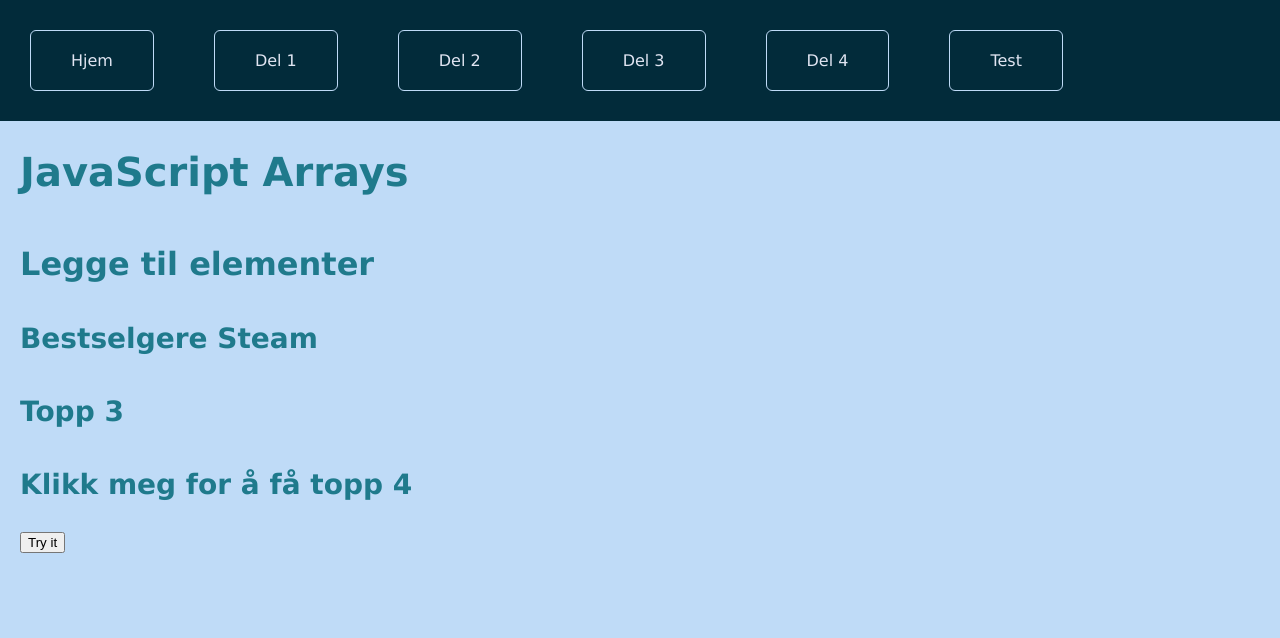
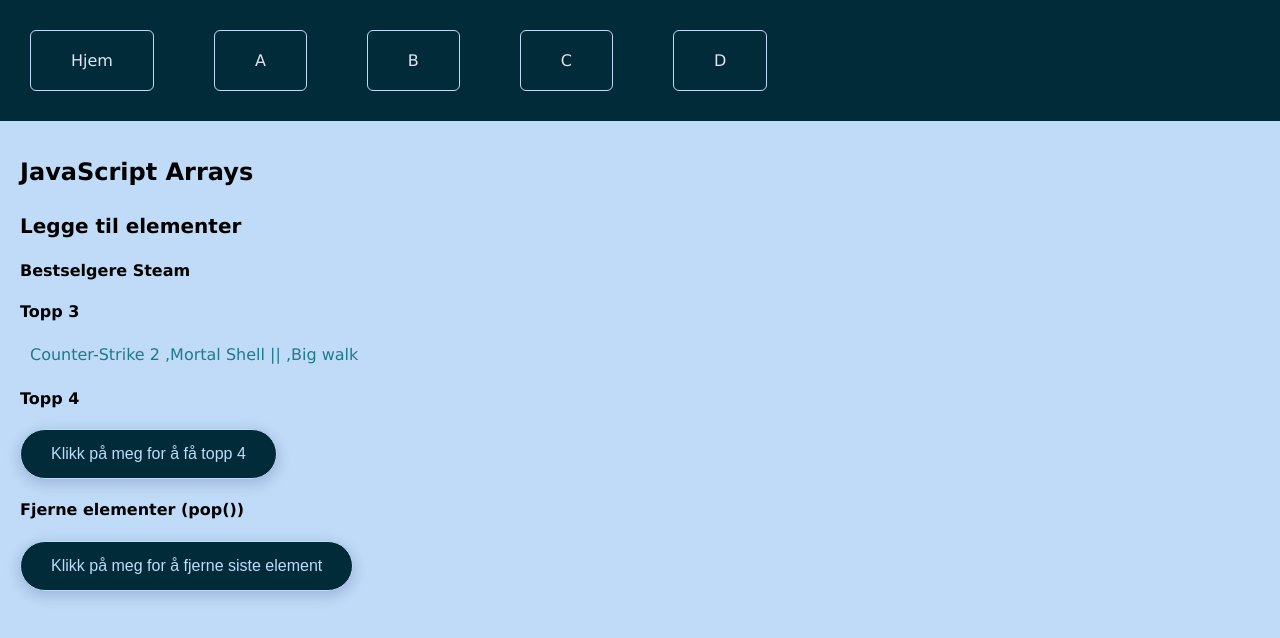
Before and after one commit to solsikke74/Arrays, a plain HTML site: page Del2.html in a window 1280 px wide. Drawn offline with Linux system fonts and the light colour scheme.

Commit message:
261808_02

```diff
--- a/Del2.html
+++ b/Del2.html
@@ -9,28 +9,34 @@
 
 <ul class="topnav">
     <li><a href="index.html">Hjem</a></li>
-    <li><a href="Del1.html">Del 1</a></li>
-    <li><a href="Del2.html">Del 2</a></li>
-    <li><a href="del3.html">Del 3</a></li>
-    <li><a href="Del4.html">Del 4</a></li>
-    <li><a href="Test.html">Test</a></li>
+    <li><a href="Del1.html">A</a></li>
+    <li><a href="Del2.html">B</a></li>
+    <li><a href="del3.html">C</a></li>
+    <li><a href="Del4.html">D</a></li>
   </ul>
 </topnav>
 
 <div class="main">
-<h1>JavaScript Arrays</h1>
+<h2>JavaScript Arrays</h2>
 
-<h2>Legge til elementer</h2>
-<h3>Bestselgere Steam</h3>
-<h3>Topp 3</h3>
-<p id="steam"></p>
-<h3>Klikk meg for å få topp 4</h3>
+<h3>Legge til elementer </h3>
 
-<button onclick="myFunction()">Try it</button>
+<h4>Bestselgere Steam</h4>
+<h4>Topp 3</h4>
+<p id="steam1"></p>
+
+
+<h4>Topp 4</h4>
+<button onclick="myFunction()" class="button">Klikk på meg for å få topp 4</button>
+<p id="steam2"></p>
+
+<h4>Fjerne elementer (pop())</h4>
+<button onclick="myFunctionpop()" class="button">Klikk på meg for å fjerne siste element</button>
+<p id="steam3"></p>
 
 </div>
 
-<script src="script.js"></script>
+<script src="script2.js"></script>
 
 </body>
 
--- a/StyleMain.css
+++ b/StyleMain.css
@@ -18,20 +18,20 @@ making layout calculations much easier and more intuitive compared to the defaul
 
 
 h1 {
-  font-size: 2.5rem;
+  font-size: 2rem;
   line-height: 1.2;
   margin-bottom: 0.5em;
 }
 
 h2 {
-  font-size: 2rem;
+  font-size: 1.5rem;
   line-height: 1.3;
   margin-top: 1.5em;
   margin-bottom: 0.5em;
 }
 
 h3 {
-  font-size: 1.75rem;
+  font-size: 1.25rem;
   line-height: 1.4;
   margin-top: 1.2em;
 }
@@ -94,7 +94,6 @@ ul.topnav li a:hover:not(.active) {background-color: #1f7a8c;}
 
  .main{
     background-color: #bfdbf7;
-    color: #1f7a8c;
     padding-left: 20px;
  }
 
@@ -117,3 +116,31 @@ ul.topnav li a:hover:not(.active) {background-color: #1f7a8c;}
   border-radius: 10px;
   margin:24px auto;
  }
+
+
+/* Knapper */
+.button-container {
+  margin: 30px 0;
+}
+
+button {
+  background-color: #022b3a;
+  color: #bfdbf7;
+  padding: 15px 30px;
+  border: #bfdbf7 solid 1px;
+  border-radius: 50px; /* Mer moderne pille-form */
+  font-size: 1rem;
+  cursor: pointer;
+  transition: all 0.3s ease;
+  box-shadow: 0 4px 15px rgba(3, 4, 94, 0.2);
+}
+
+button:hover {
+  background-color: #1f7a8c;
+  transform: translateY(-2px);
+  box-shadow: 0 6px 20px rgba(3, 4, 94, 0.3);
+}
+
+button:active {
+  transform: translateY(1px);
+}
--- a/script.js
+++ b/script.js
@@ -22,11 +22,3 @@ document.getElementById("tall").innerText = tall;
 
 const sum = tall.reduce((total, verdi) => total + verdi, 0);
 document.getElementById("sum").innerHTML = sum;
-
-const steam = ["Counter-Strike 2", "Mortal Shell ||", "Big walk"];
-document.getElementById("steam").innerHTML = steam;
-
-function myFunction() {
-  steam.push("Wardogs");
-  document.getElementById("steam").innerHTML = steam;
-}
--- /dev/null
+++ b/script2.js
@@ -0,0 +1,13 @@
+const steam = ["Counter-Strike 2 ", "Mortal Shell || ", "Big walk "];
+document.getElementById("steam1").innerText = steam;
+
+
+function myFunction() {
+ steam.push("Wardogs");
+ document.getElementById("steam2").innerText = steam;
+}
+
+function myFunctionpop() {
+ steam.pop();
+document.getElementById("steam3").innerText = steam;
+}
```
Also changed, not shown: Del1.html (+4 -5 lines), Del3.html (+8 -22 lines), index.html (+4 -5 lines), script3.js (added, +9 -0 lines).
